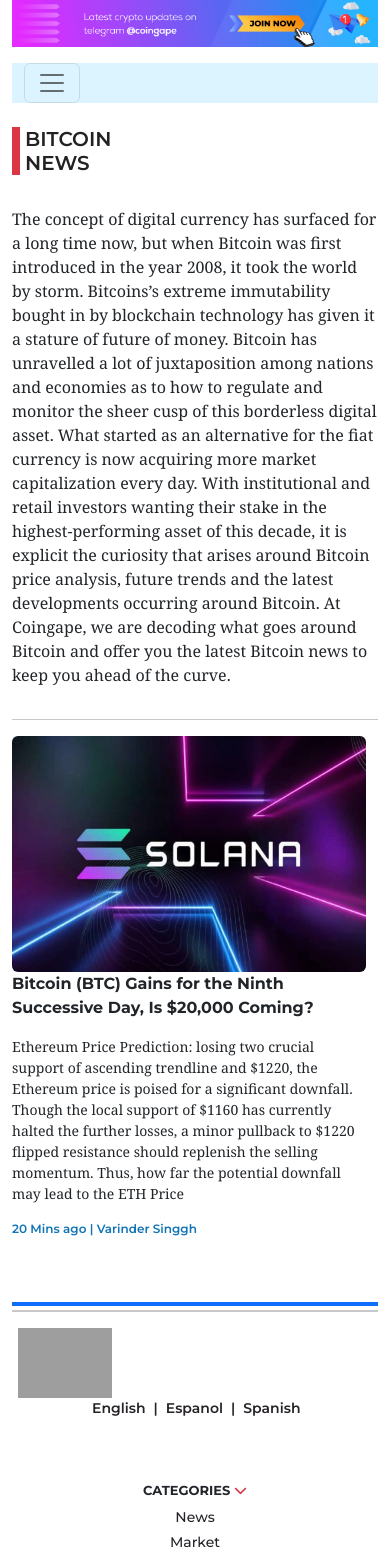
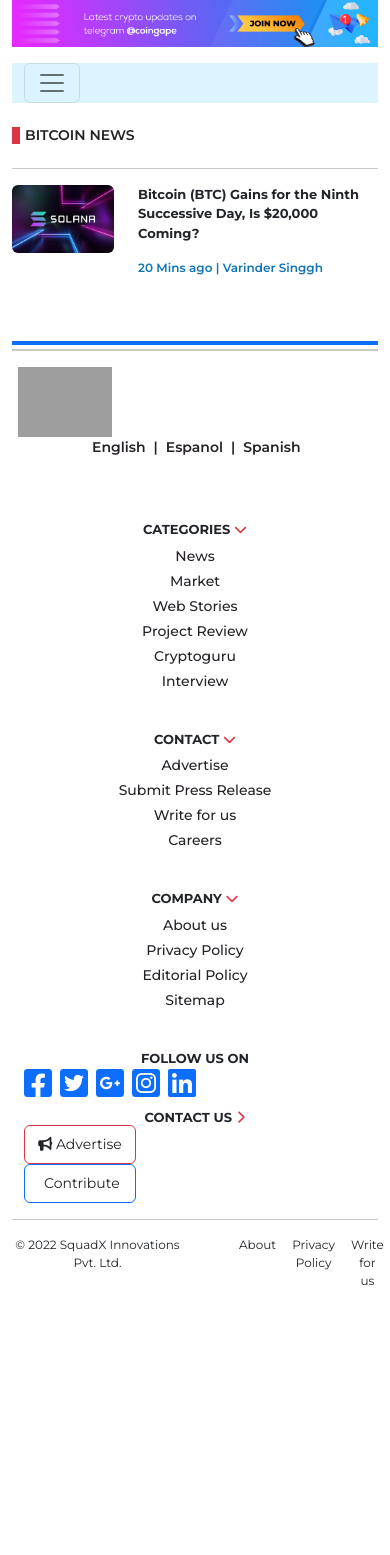
Before and after one commit to pre22/gape-clone, a Python web app: template templates/bitcoin.html in a window 390 px wide; the page is wider, and only the part inside the window is pictured. Shown: the top 1555 px of that part. After the commit the page ends 1285 px from the top of that part, so only its background shows below. Run offline with Jinja, Linux system fonts and the light colour scheme; the template is opened without the code that fills it, so the values that code supplies are empty; some web fonts are replaced; grey boxes are pictures that could not be loaded.

Commit message:
templaet: working

```diff
--- a/static/css/index.css
+++ b/static/css/index.css
@@ -232,6 +232,9 @@ footer a {
     height: 15.5%;
 }
 
+.news-section p:nth-child(1) {
+    font-size: 16px;
+}
 
 
 
@@ -254,3 +257,16 @@ footer a {
 
 
 }
+
+@media only screen and (max-width: 425px) {
+
+
+    .news-section p:nth-child(1) {
+        font-size: 13px;
+    }
+
+    .maintitle2 {
+        font-size: 14px;
+        margin-bottom: 0px;
+    }
+}
--- a/templates/bitcoin.html
+++ b/templates/bitcoin.html
@@ -141,14 +141,13 @@
         </nav>
 
         <div class="row my-4">
-            <div class="col-4">
-
+            <div class="col-6">
                 <h5 class="border-danger maintitle2 fw-semibold">Bitcoin News</h5>
             </div>
         </div>
 
         <!-- Description  -->
-        <div class="row description">
+        <div class="row description d-none d-md-block d-lg-block">
             <p>
                 The concept of digital currency has surfaced for a long time now, but when Bitcoin was first introduced in the year 2008, it took the world by storm. Bitcoins’s extreme immutability bought in by blockchain technology has given it a stature of future of money.
 
@@ -166,14 +165,14 @@
         <section class="row news-section">
 
             <div class="row news-box">
-                <div class="col-lg-4 col-md-5">
+                <div class="col-lg-4 col-md-5 col-4">
                     <img class="rounded img-fluid" src="/static/img/solana1.jpg">
                 </div>
 
-                <div class="col-lg-8 col-md-7">
+                <div class="col-lg-8 col-md-7 col-8">
                     <div class="row">
-                        <p class="fw-bold" style="font-size: 16px;">Bitcoin (BTC) Gains for the Ninth Successive Day, Is $20,000 Coming?</p>
-                        <p>Ethereum Price Prediction: losing two crucial support of ascending trendline and $1220, the Ethereum price is poised for a significant downfall. Though the local support of $1160 has currently halted the further losses, a minor pullback to $1220 flipped resistance should replenish the selling momentum. Thus, how far the potential downfall may lead to the ETH Price</p>
+                        <p class="fw-bold">Bitcoin (BTC) Gains for the Ninth Successive Day, Is $20,000 Coming?</p>
+                        <p class="d-none d-md-block d-lg-block">Ethereum Price Prediction: losing two crucial support of ascending trendline and $1220, the Ethereum price is poised for a significant downfall. Though the local support of $1160 has currently halted the further losses, a minor pullback to $1220 flipped resistance should replenish the selling momentum. Thus, how far the potential downfall may lead to the ETH Price</p>
 
                         <p class="fw-semibold" style="font-size: 12px; color: #1074b7;">
                         20 Mins ago |  Varinder Singgh
```
